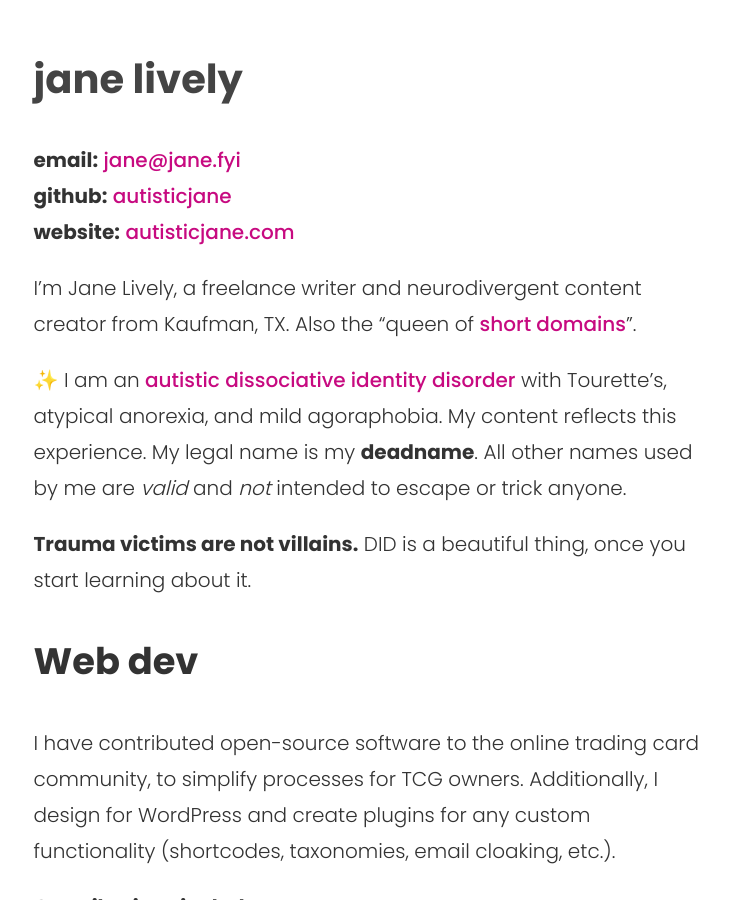
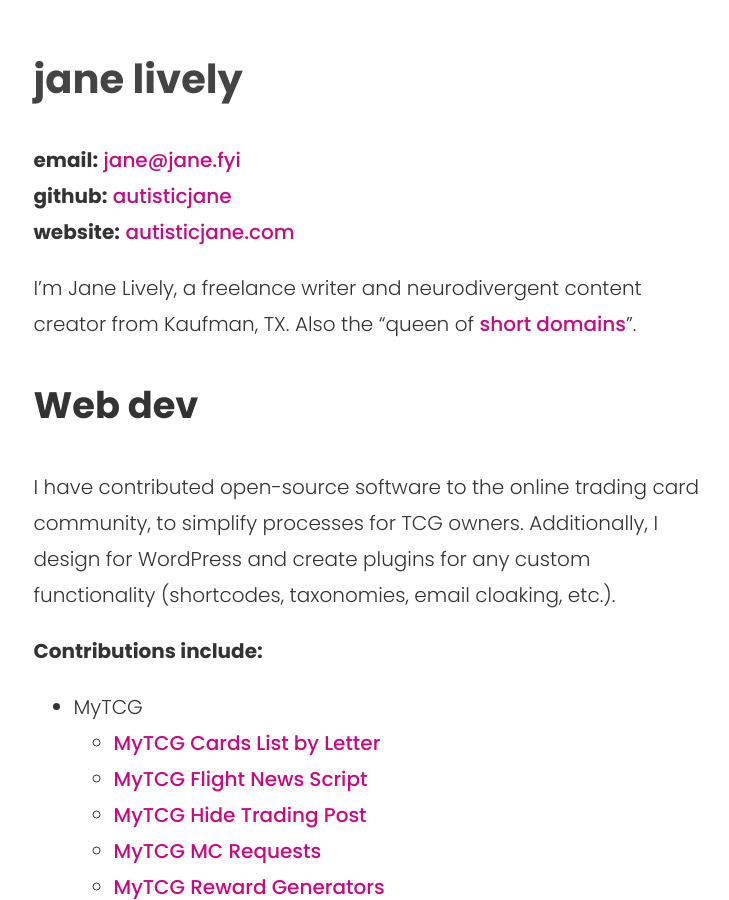
Before and after one commit to autisticjane/autisticjane.github.io, a Jekyll site: the page built from index.md, in a window 1280 px wide and 900 px high. Shown: the whole window, without its empty margins (269-998 px from the left). Built offline with Jekyll 4.4.1, drawn with Linux system fonts in a browser that asks for light colours; some of the changed text lies outside the part shown.

Commit message:
Update index.md

```diff
--- a/index.md
+++ b/index.md
@@ -9,10 +9,6 @@ title: Jane Lively
 **website:** [autisticjane.com](https://autisticjane.com)
 
 I'm Jane Lively, a freelance writer and neurodivergent content creator from Kaufman, TX. Also the "queen of [short domains](/domains/)".
-
-✨ I am an [autistic](//autisticjane.com/tag/autism/) [dissociative identity disorder](//autisticjane.com/tag/did/) with Tourette's, atypical anorexia, and mild agoraphobia. My content reflects this experience. My legal name is my **deadname**. All other names used by me are *valid* and *not* intended to escape or trick anyone.
-
-**Trauma victims are not villains.** DID is a beautiful thing, once you start learning about it.
 
 ## Web dev
 I have contributed open-source software to the online trading card community, to simplify processes for TCG owners. Additionally, I design for WordPress and create plugins for any custom functionality (shortcodes, taxonomies, email cloaking, etc.).
```
Also changed, not shown: other parts of index.md (+4 -0 lines).
